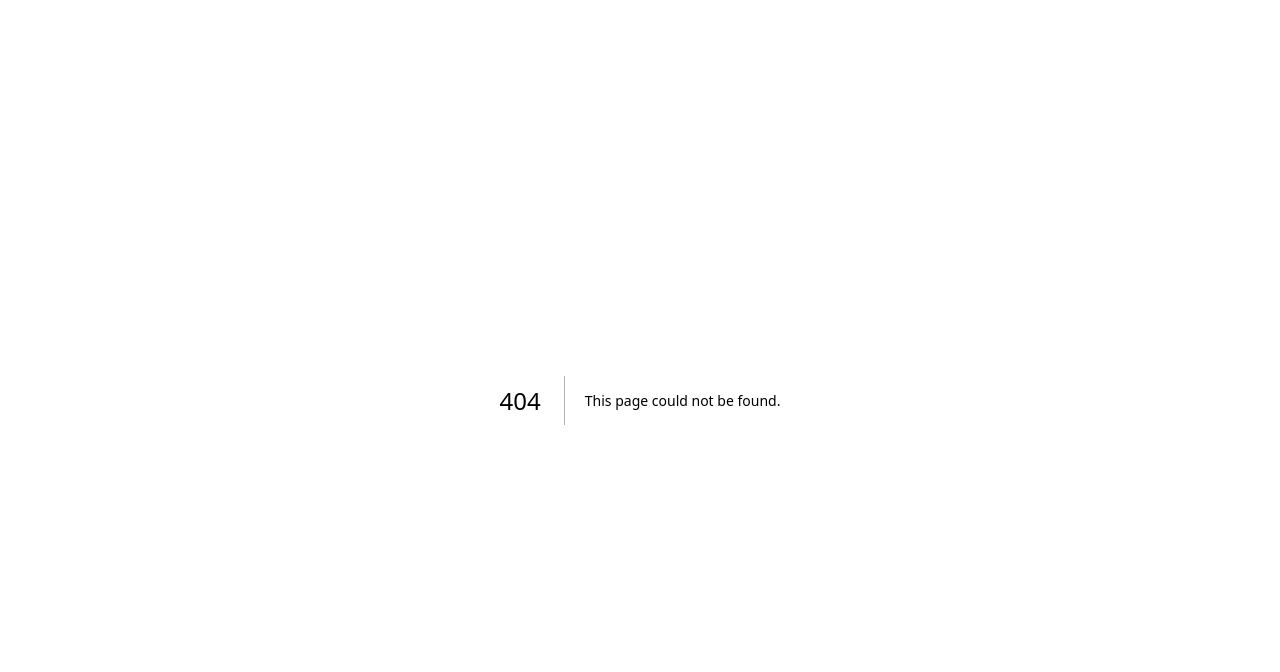
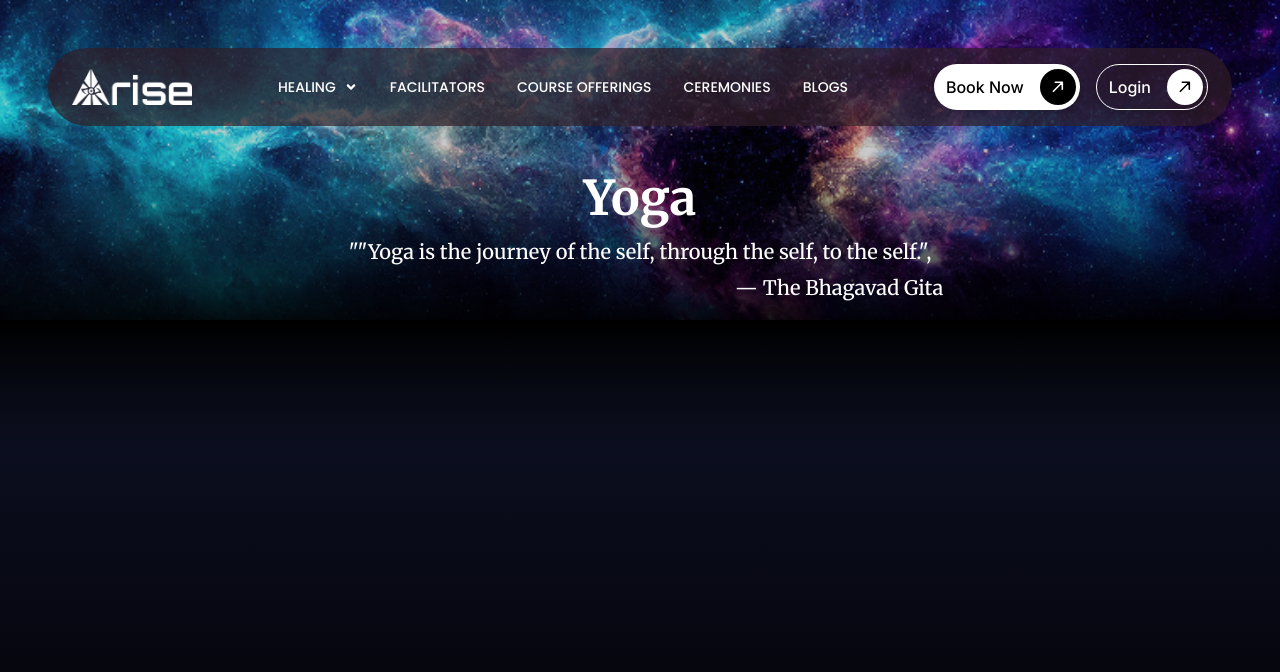
Before and after one commit to htetaungkhant/enrique-website-frontend, a Next.js app: page /yoga in a window 1280 px wide. Before the commit this address had no page. Shown: the top 672 px of the page. Built offline with nearby package versions, Linux system fonts and the light colour scheme.

Commit message:
added draft for Breathwork, Yoga, Ayahuasca, and Bufo Alvarius Pages

```diff
--- /dev/null
+++ b/pages/ayahuasca.js
@@ -0,0 +1,12 @@
+import { PageHeaderWithBanner } from "@/components/common/PageHeader";
+
+const Ayahuasca = () => {
+    return (
+        <main>
+            <PageHeaderWithBanner title="Ayahuasca" />
+            <div className="h-32 bg-gradient-to-b from-[#000000] to-[#00000000]" />
+        </main>
+    )
+}
+
+export default Ayahuasca;
--- /dev/null
+++ b/pages/breathwork.js
@@ -0,0 +1,12 @@
+import { PageHeaderWithBanner } from "@/components/common/PageHeader";
+
+const Breathwork = () => {
+    return (
+        <main>
+            <PageHeaderWithBanner title="Breathwork" />
+            <div className="h-32 bg-gradient-to-b from-[#000000] to-[#00000000]" />
+        </main>
+    )
+}
+
+export default Breathwork;
--- /dev/null
+++ b/pages/bufo-alvarius.js
@@ -0,0 +1,12 @@
+import { PageHeaderWithBanner } from "@/components/common/PageHeader";
+
+const BufoAlvarius = () => {
+    return (
+        <main>
+            <PageHeaderWithBanner title="Bufo Alvarius" />
+            <div className="h-32 bg-gradient-to-b from-[#000000] to-[#00000000]" />
+        </main>
+    )
+}
+
+export default BufoAlvarius;
--- /dev/null
+++ b/pages/yoga.js
@@ -0,0 +1,17 @@
+import { PageHeaderWithBanner } from "@/components/common/PageHeader";
+
+const Yoga = () => {
+    return (
+        <main>
+            <PageHeaderWithBanner title="Yoga">
+                <div className="flex flex-col gap-2 text-sm md:text-base lg:text-lg xl:text-xl font-medium">
+                    <p className="px-5">""Yoga is the journey of the self, through the self, to the self.",</p>
+                    <p className="px-5 md:px-2 text-right">— The Bhagavad Gita</p>
+                </div>
+            </PageHeaderWithBanner>
+            <div className="h-32 bg-gradient-to-b from-[#000000] to-[#00000000]" />
+        </main>
+    )
+}
+
+export default Yoga;
```
